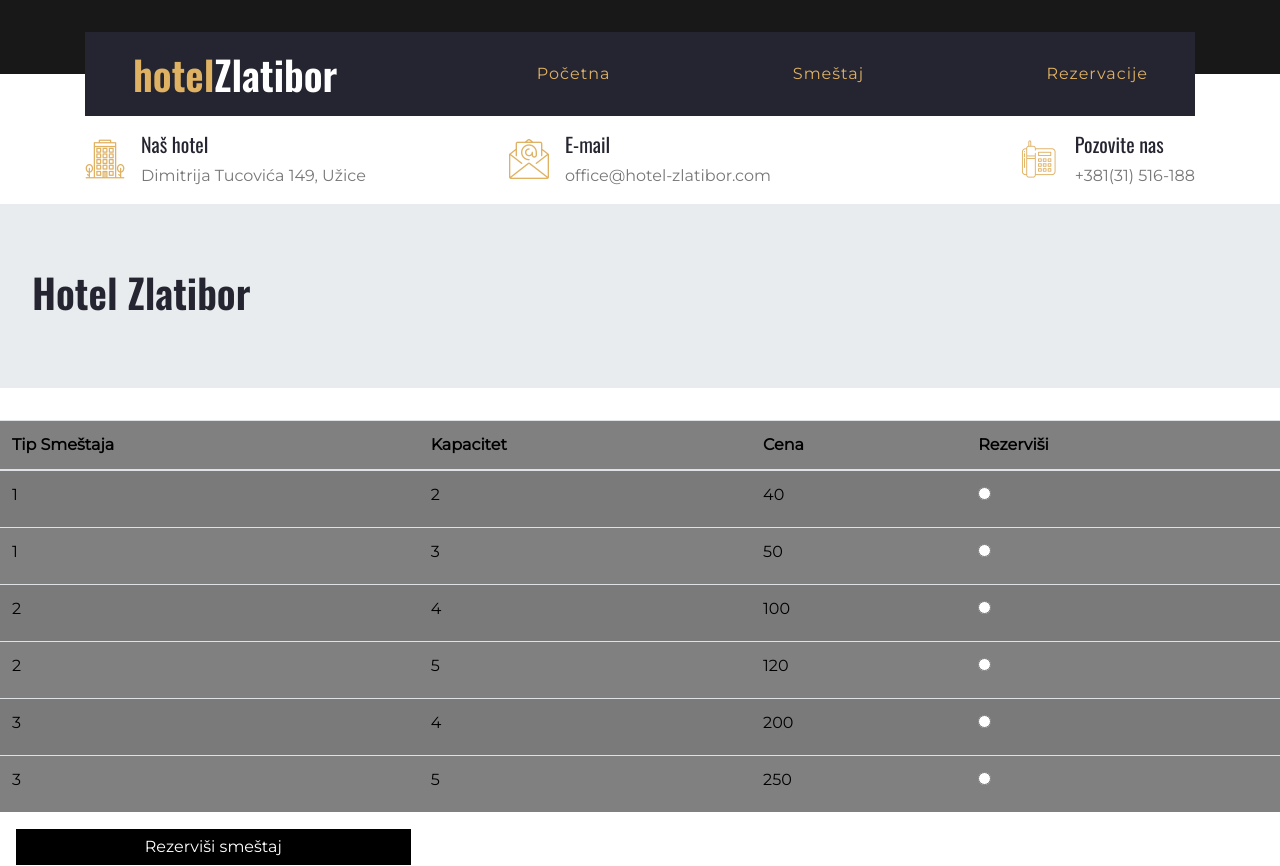
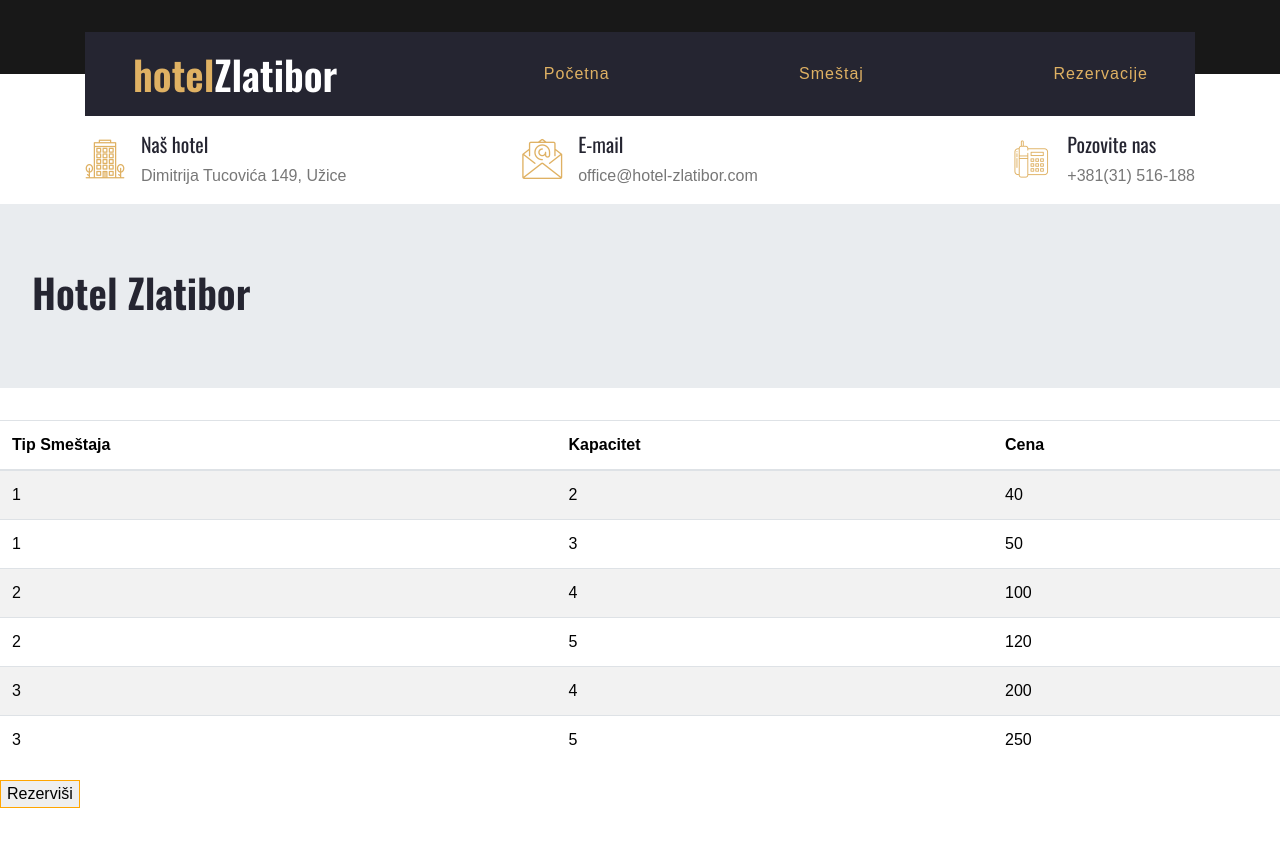
Before and after one commit to boksii17/domaci1iteh, a PHP site: page /hotelski_smestaj.php in a window 1280 px wide. After the commit the page ends 808 px from the top, so only its background shows below. Run offline with PHP 8.4, Linux system fonts and the light colour scheme; the visitor is signed in with stand-in values (Sample User, id 1); data comes from the database, SQL or seed files in the repository; some libraries are stand-ins or nearby versions.

Commit message:
ucitana lista smestaja na stranici

```diff
--- a/hotelski_smestaj.php
+++ b/hotelski_smestaj.php
@@ -42,6 +42,63 @@ $psmestaj = Smestaj::getAll($conn);
 
     <!-- Customized Bootstrap Stylesheet -->
     <link href="css/style.css" rel="stylesheet">
+
+    <style>
+body {font-family: Arial, Helvetica, sans-serif;}
+
+/* The Modal (background) */
+.modal {
+  display: none; /* Hidden by default */
+  position: fixed; /* Stay in place */
+  z-index: 1; /* Sit on top */
+  padding-top: 100px; /* Location of the box */
+  left: 0;
+  top: 0;
+  width: 100%; /* Full width */
+  height: 100%; /* Full height */
+  overflow: auto; /* Enable scroll if needed */
+  background-color: rgb(0,0,0); /* Fallback color */
+  background-color: rgba(0,0,0,0.4); /* Black w/ opacity */
+}
+
+/* Modal Content */
+.modal-content {
+  background-color: #fefefe;
+  margin: auto;
+  padding: 20px;
+  border: 1px solid #888;
+  width: 80%;
+}
+
+
+/* The Close Button */
+.close {
+  color: #aaaaaa;
+  float: right;
+  font-size: 28px;
+  font-weight: bold;
+}
+
+.close:hover,
+.close:focus {
+  color: #000;
+  text-decoration: none;
+  cursor: pointer;
+}
+.btn {
+  background-color: Orange;
+  border: none;
+  color: white;
+  padding: 12px 16px;
+  font-size: 16px;
+  cursor: pointer;
+}
+
+/* Darker background on mouse-over */
+.btn:hover {
+  background-color: Green;
+}
+</style>
 </head>
 
 <body>
@@ -134,13 +191,13 @@ $psmestaj = Smestaj::getAll($conn);
     <div id="pregled" class="panel panel-success" style="margin-top: 1%;">
 
         <div class="panel-body">
-            <table id="myTable" class="table table-hover table-striped" style="color: black; background-color: grey;">
+            <table id="myTable" class="table table-hover table-striped" style="color: black; background-color: white;">
                 <thead class="thead">
                     <tr>
                         <th scope="col">Tip Smeštaja</th>
                         <th scope="col">Kapacitet</th>
                         <th scope="col">Cena</th>
-                        <th scope="col">Rezerviši</th>
+
                     </tr>
                 </thead>
                 <tbody>
@@ -152,12 +209,7 @@ $psmestaj = Smestaj::getAll($conn);
                             <td><?php echo $red["kapacitet"] ?></td>
                             <td><?php echo $red["cena"] ?></td>
 
-                            <td>
-                                <label class="custom-radio-btn">
-                                    <input type="radio" name="checked-donut" value=<?php echo $red["idtip"] ?>>
-                                    <span class="checkmark"></span>
-                                </label>
-                            </td>
+
 
                         </tr>
                 <?php
@@ -171,19 +223,60 @@ $psmestaj = Smestaj::getAll($conn);
         </div>
     </div>
 
-    <div class="col-md-4">
-        <button id="btn-dodaj" type="button" class="btn btn-success btn-block"
-                style="background-color:black ; border: 1px solid white;" data-toggle="modal" data-target="#myModal"> Rezerviši smeštaj</button>
+    <!-- Trigger/Open The Modal -->
+<button id="myBtn" style="border: 1px solid orange">Rezerviši</button>
 
-    </div>
+<!-- The Modal -->
+<div id="myModal" class="modal">
 
-    <div class="modal fade" id="myModal" role="dialog" >
-    <div class="modal-dialog">
+  <!-- Modal content -->
+  <div class="modal-content">
+    <span class="close">&times;</span>
+    <p>Unesite potrebne podatke</p><br>
+    <form>
+  Ime:<br> <input type="text" /><br />
+  Prezime:<br> <input type="text" /><br />
+  TipSmestaja:<br> <input type="radio" name="tip" value="soba"
+    checked>Soba<br />
+  <input type="radio" name="tip" value="apartman">
+    Apartman<br />
+  <input type="radio" name="tip" value="lux apartman">
+    Lux apartman<br />
+    Kapacitet:<br> <input type="text" /><br />
+    Datum <br><input type="date"  style="border: 1px solid black" name="datum" class="form-control"/>
+</form>
+<button id="myBtn" style="border: 1px solid orange">Rezerviši</button>
+  </div>
 
+</div>
 
+<script>
+// Get the modal
+var modal = document.getElementById("myModal");
 
-    </div>
+// Get the button that opens the modal
+var btn = document.getElementById("myBtn");
 
+// Get the <span> element that closes the modal
+var span = document.getElementsByClassName("close")[0];
+
+// When the user clicks the button, open the modal
+btn.onclick = function() {
+  modal.style.display = "block";
+}
+
+// When the user clicks on <span> (x), close the modal
+span.onclick = function() {
+  modal.style.display = "none";
+}
+
+// When the user clicks anywhere outside of the modal, close it
+window.onclick = function(event) {
+  if (event.target == modal) {
+    modal.style.display = "none";
+  }
+}
+</script>
 
 
 
```
